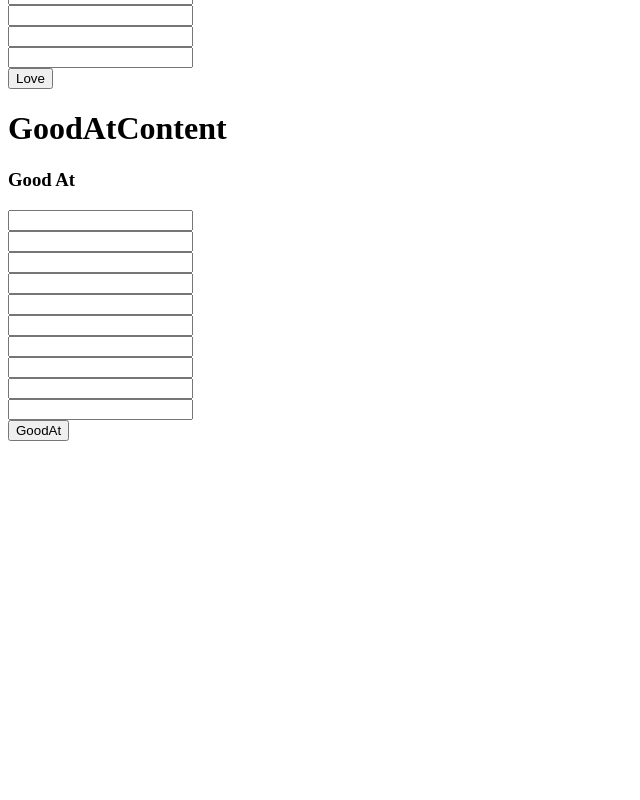
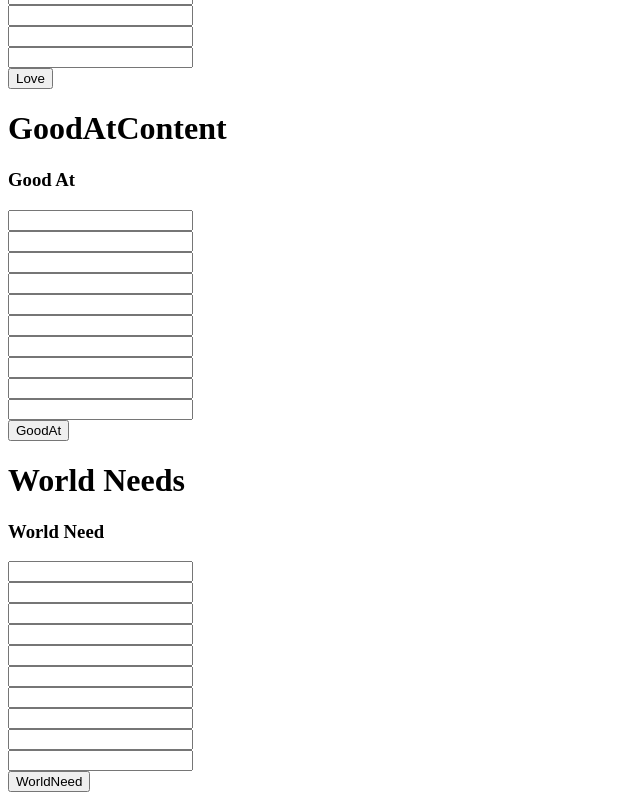
Before and after one commit to CatheryneS/craft-a-business-idea-frontend, a React (Create React App) app: page /worksheet in a window 1280 px wide. Shown: the part 321-1121 px from the top of the page, without its empty margins (0-640 px from the left). Before the commit the page ends 800 px from the top, so only its background shows below. Built offline with nearby package versions, Linux system fonts and the light colour scheme; no server answers.

Commit message:
add world need form

```diff
--- /dev/null
+++ b/src/actions/worldNeedForm.js
@@ -0,0 +1,27 @@
+export const updateWorldNeedForm = (worldNeedContent) => {
+    return ({
+        type: "UPDATE_WORLD_NEED_FORM",
+        worldNeedContent
+    })
+}
+
+export const resetWorldNeedForm = () => {
+    return ({ type: "UPDATE_WORLD_NEED_FORM" })
+}
+
+export const submitWorldNeedForm = (worksheet, userId) => {
+    return dispatch => {
+        return fetch("http://localhost:3001/api/v1/worksheets", {
+            credentials: "include",
+            method: "POST",
+            headers: {
+                "Content-Type": "application/json"
+            },
+            body: JSON.stringify({ worksheet, userId })
+        })
+            .then(resp => resp.json())
+            .then(resp => {
+                console.log(resp)
+            })
+    }
+}
--- /dev/null
+++ b/src/components/WorldNeedInput.js
@@ -0,0 +1,92 @@
+import React from 'react';
+
+const WorldNeedForm = ({ worldNeedContent, updateWorldNeedForm, submitWorldNeedForm, userId }) => {
+    const handleChange = (event) => {
+        const { name, value } = event.target;
+        const updatedWorldNeeds = {
+            worldNeedContent: {
+                ...worldNeedContent,
+                [name]: value
+            }
+        };
+        updateWorldNeedForm(updatedWorldNeeds);
+    };
+
+    const handleSubmit = (event) => {
+        event.preventDefault();
+        submitWorldNeedForm(worldNeedContent, userId);
+    }
+
+    return (
+        <div>
+            <form onSubmit={handleSubmit}>
+                <h3>World Need</h3>
+                <input
+                    type="text"
+                    name="firstWorldNeed"
+                    value={worldNeedContent.firstWorldNeed}
+                    onChange={handleChange}
+
+                /><br />
+                <input
+                    type="text"
+                    name="secondWorldNeed"
+                    value={worldNeedContent.secondWorldNeed}
+                    onChange={handleChange}
+                /><br />
+                <input
+                    type="text"
+                    name="thirdWorldNeed"
+                    value={worldNeedContent.thirdWorldNeed}
+                    onChange={handleChange}
+                /><br />
+                <input
+                    type="text"
+                    name="fourthWorldNeed"
+                    value={worldNeedContent.fourthWorldNeed}
+                    onChange={handleChange}
+                /><br />
+                <input
+                    type="text"
+                    name="fifthWorldNeed"
+                    value={worldNeedContent.fifthWorldNeed}
+                    onChange={handleChange}
+                /><br />
+                <input
+                    type="text"
+                    name="sixthWorldNeed"
+                    value={worldNeedContent.sixthWorldNeed}
+                    onChange={handleChange}
+                /><br />
+                <input
+                    type="text"
+                    name="seventhWorldNeed"
+                    value={worldNeedContent.seventhWorldNeed}
+                    onChange={handleChange}
+                /><br />
+                <input
+                    type="text"
+                    name="eightWorldNeed"
+                    value={worldNeedContent.eightWorldNeed}
+                    onChange={handleChange}
+                /><br />
+                <input
+                    type="text"
+                    name="ninethWorldNeed"
+                    value={worldNeedContent.ninethWorldNeed}
+                    onChange={handleChange}
+                /><br />
+                <input
+                    type="text"
+                    name="tenthWorldNeed"
+                    value={worldNeedContent.tenthWorldNeed}
+                    onChange={handleChange}
+                /><br />
+                <button type="submit">WorldNeed</button>
+            </form>
+        </div >
+
+    )
+}
+
+export default WorldNeedForm;
--- a/src/containers/Worksheet.js
+++ b/src/containers/Worksheet.js
@@ -1,6 +1,7 @@
 import React from 'react';
 import GoodAtForm from './GoodAtForm';
 import LoveForm from './LoveForm';
+import WorldNeedForm from './WorldNeedForm';
 
 
 const Worksheet = () => {
@@ -9,6 +10,7 @@ const Worksheet = () => {
             <h1>Worksheet</h1>
             <LoveForm />
             <GoodAtForm />
+            <WorldNeedForm />
         </div>
     )
 }
--- /dev/null
+++ b/src/containers/WorldNeedForm.js
@@ -0,0 +1,30 @@
+import React, { Component } from 'react'
+import { connect } from 'react-redux'
+import WorldNeedInput from '../components/WorldNeedInput';
+import { updateWorldNeedForm, submitWorldNeedForm } from '../actions/worldNeedForm';
+
+export class WorldNeedForm extends Component {
+    render() {
+        return (
+            <div className="WorldNeedForm">
+                <h1>World Needs</h1>
+                <WorldNeedInput
+                    worldNeedContent={this.props.worldNeedContent}
+                    updateWorldNeedForm={this.props.updateWorldNeedForm}
+                    submitWorldNeedForm={this.props.submitWorldNeedForm}
+                    userId={this.props.userId}
+                />
+            </div>
+        )
+    }
+}
+
+const mapStateToProps = (state) => {
+    const userId = state.currentUser ? state.currentUser.data.id : ""
+    return {
+        worldNeedContent: state.worldNeedForm.worldNeedContent,
+        userId
+    }
+}
+
+export default connect(mapStateToProps, { updateWorldNeedForm, submitWorldNeedForm })(WorldNeedForm)
--- /dev/null
+++ b/src/reducers/worldNeedForm.js
@@ -0,0 +1,28 @@
+const initialState = {
+    worldNeedContent: {
+        firstWorldNeed: "",
+        secondWorldNeed: "",
+        thirdWorldNeed: "",
+        fourthWorldNeed: "",
+        fifthWorldNeed: "",
+        sixthWorldNeed: "",
+        seventhWorldNeed: "",
+        eightWorldNeed: "",
+        ninethWorldNeed: "",
+        tenthWorldNeed: ""
+    }
+}
+const worldNeedForm = (state = initialState, action) => {
+    switch (action.type) {
+        case "UPDATE_WORLD_NEED_FORM":
+            return action.worldNeedContent
+
+        case "RESET_WORLD_NEED_FORM":
+            return initialState
+
+        default:
+            return state;
+    }
+}
+
+export default worldNeedForm;
--- a/src/store.js
+++ b/src/store.js
@@ -5,14 +5,16 @@ import currentUser from './reducers/currentUser';
 import loginForm from './reducers/loginForm';
 import signUpForm from './reducers/signUp';
 import loveForm from './reducers/loveForm';
-import goodAtForm from './reducers/goodAtForm'
+import goodAtForm from './reducers/goodAtForm';
+import worldNeedForm from './reducers/worldNeedForm';
 
 const rootReducer = combineReducers({
     currentUser,
     loginForm,
     signUpForm,
     loveForm,
-    goodAtForm
+    goodAtForm,
+    worldNeedForm
 });
 
 const composeEnhancer = window.__REDUX_DEVTOOLS_EXTENSION_COMPOSE__ || compose;
```
